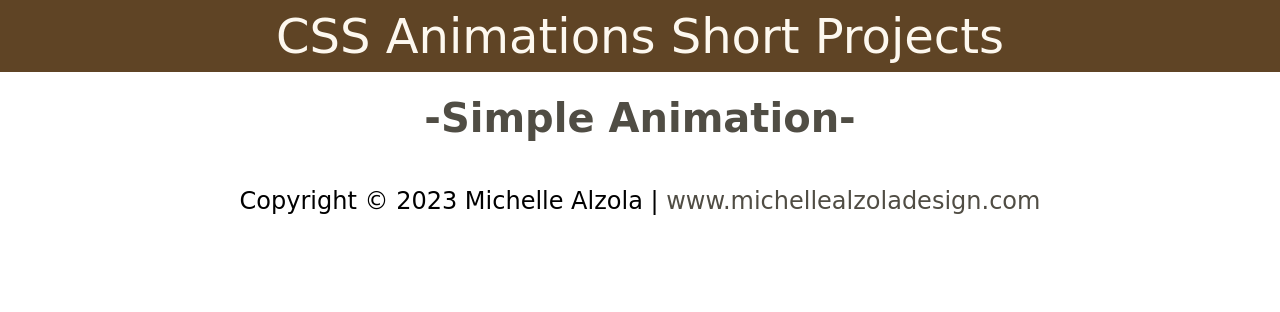
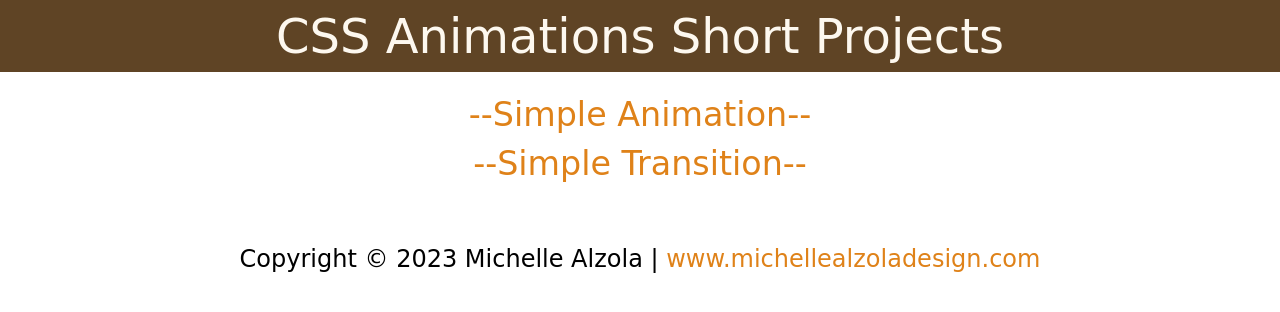
Before and after one commit to michellealzola/CSS-Animation-Short-Projects, a plain HTML site: page index.html in a window 1280 px wide. Drawn offline with Linux system fonts and the light colour scheme; a web font is replaced by a local one.

Commit message:
updated index

```diff
--- a/index.html
+++ b/index.html
@@ -15,7 +15,9 @@
         <h1>CSS Animations Short Projects</h1>
     </header>
     <div class="container">
-        <a href="./SimpleAnimation/SimpleAnimation.html">-Simple Animation-</a>
+        <a href="./SimpleAnimation/SimpleAnimation.html">--Simple Animation--</a>
+        <br>
+        <a href="./SimpleTransition/SimpleTransition.html">--Simple Transition--</a>
         <br>
     </div>
 
--- a/main.css
+++ b/main.css
@@ -50,8 +50,9 @@ header {
 
 .container a
 {
-    font-size: 30pt;
-    font-weight: bold;
+    font-size: 25pt;
+    height: 25px;
+    display: block;
 }
 
 .foot
@@ -66,8 +67,7 @@ header {
 a
 {
    text-decoration: none;
-   color: #504d44;
-   font-weight: 500;
+   color: #df8219;
 }
 
 a:hover
```
